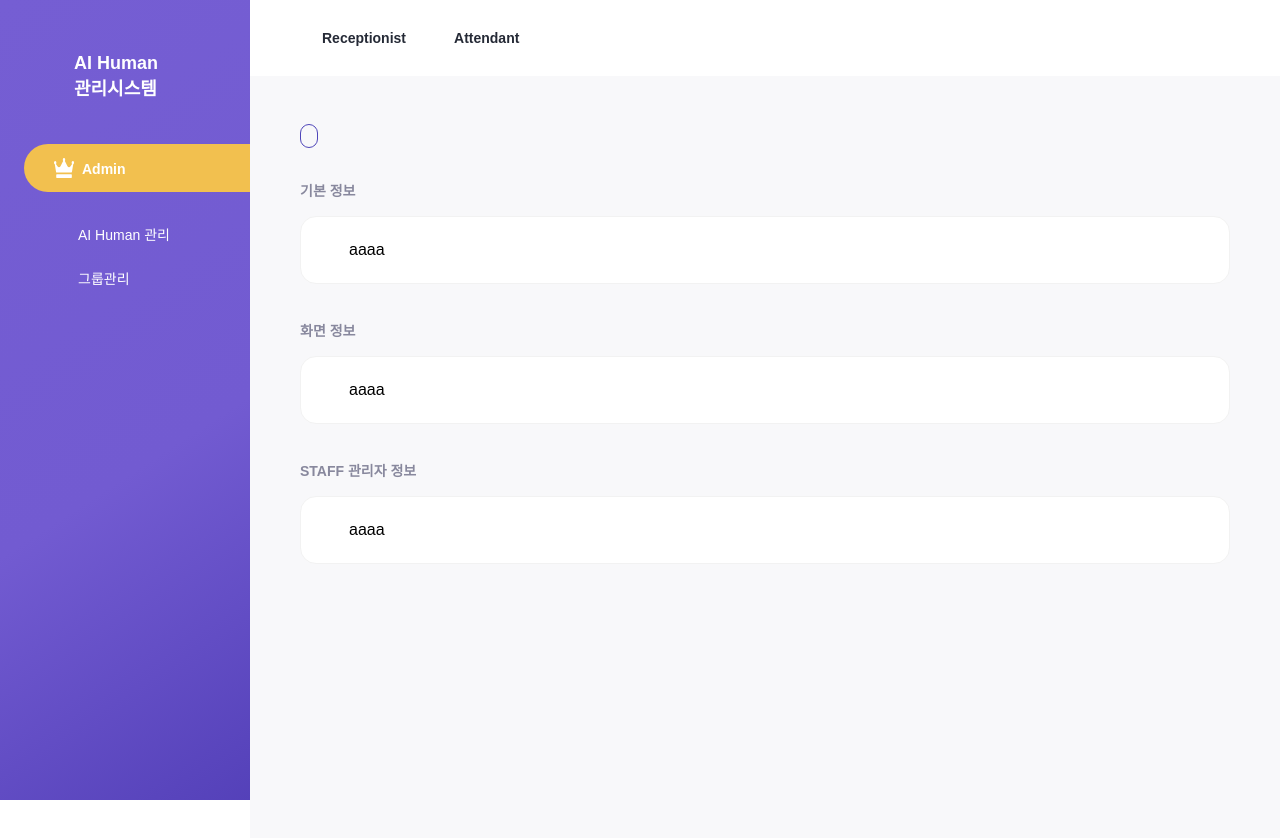
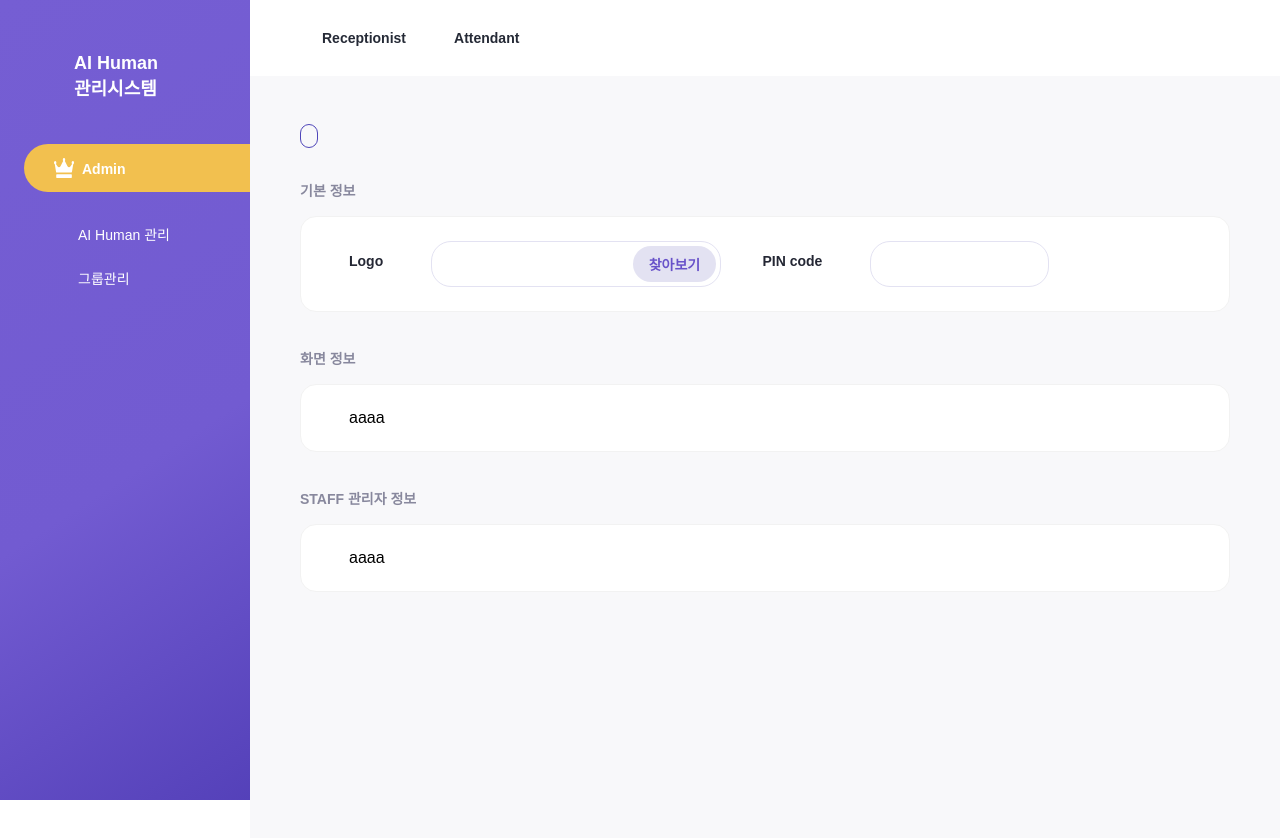
Before and after one commit to zulamrid/minds-admin, a React (Create React App) app: page /#/r.page2 in a window 1280 px wide. Shown: the top 838 px of the page. Built offline with nearby package versions, Linux system fonts and the light colour scheme; a web font is replaced by a local one.

Commit message:
add button

```diff
--- a/src/App/Components/Card/card-styles.css
+++ b/src/App/Components/Card/card-styles.css
@@ -1,9 +1,6 @@
-.card-container{
-
-}
 
 .card-title{
-    margin: 0 654px 16px 0;
+    margin: 0 0px 16px 0;
     font-size: 14px;
     font-weight: bold;
     font-stretch: normal;
--- /dev/null
+++ b/src/App/Components/Inputgroup/Input/Input.js
@@ -0,0 +1,13 @@
+import React from 'react';
+import './input-styles.css';
+
+export default function Input(props) {
+    return (
+        <div className="input-container">
+            <div className="label">
+                {props.label}
+            </div>
+           <input type="text" placeholder={props.placeholder} />
+        </div>
+    )
+}
--- /dev/null
+++ b/src/App/Components/Inputgroup/Input/input-styles.css
@@ -0,0 +1,25 @@
+.input-container{
+    display: flex;
+    flex-direction: row;
+    width: 100%;
+}
+
+.label{
+    margin: 12px 24px 12px 0;
+    font-size: 14px;
+    font-weight: bold;
+    font-stretch: normal;
+    font-style: normal;
+    line-height: normal;
+    letter-spacing: normal;
+    text-align: left;
+    color: #242734;
+}
+
+.input-container input{
+    margin: 0 0 0 24px;
+  border-radius: 20px;
+  border: solid 1px #e3e2f2;
+  background-color: #fff;
+  /* width: 80%; */
+}
--- /dev/null
+++ b/src/App/Components/Inputgroup/Upload/Upload.js
@@ -0,0 +1,16 @@
+import React from 'react';
+import './upload-styles.css';
+
+export default function Upload(props) {
+    return (
+        <div className="upload-container">
+            <div className="label">
+                {props.label}
+            </div>
+            <div class="file-input">
+                <input type="file" id="file" class="file" />
+                <label for="file">찾아보기</label>
+            </div>
+        </div>
+    )
+}
--- /dev/null
+++ b/src/App/Components/Inputgroup/Upload/upload-styles.css
@@ -0,0 +1,50 @@
+.upload-container{
+    display: flex;
+    flex-direction: row;
+    width: 100%;
+}
+
+.label{
+    margin: 12px 24px 12px 0;
+    font-size: 14px;
+    font-weight: bold;
+    font-stretch: normal;
+    font-style: normal;
+    line-height: normal;
+    letter-spacing: normal;
+    text-align: left;
+    color: #242734;
+}
+
+.file-input{
+    display: flex;
+    justify-content: flex-end;
+    margin: 0 0 0 24px;
+    padding: 4px 4px 4px 0;
+    border-radius: 20px;
+    border: solid 1px #e3e2f2;
+    background-color: #fff;
+    width: 100%;
+    margin-right: 10%;
+  }
+
+  .file-input label{
+    padding: 8px 16px;
+    border-radius: 20px;
+    background-color: #e3e2f2;
+    font-size: 14px;
+    font-weight: bold;
+    font-stretch: normal;
+    font-style: normal;
+    line-height: normal;
+    letter-spacing: normal;
+    text-align: left;
+    color: #6852c9;
+  }
+
+  .file {
+    opacity: 0;
+    width: 0.1px;
+    height: 0.1px;
+    position: absolute;
+  }
--- a/src/App/Helper/index.js
+++ b/src/App/Helper/index.js
@@ -16,13 +16,13 @@ export const sidebar_ko = {
         child_label: [
             {
                 label: 'AI Human 관리',
-                title : '관리자',
+                title : '이용자 목록',
                 url: '#',
                 id: 1
             },
             {
                 label: '그룹관리',
-                title : '관리자',
+                title : 'Group 목록',
                 url: '#',
                 id: 2,
             },
@@ -46,7 +46,7 @@ export const sidebar_ko = {
             },
             {
                 label: '출입등록 관리',
-                title : '관리자',
+                title : '출입등록 관리 목록',
                 url: '#',
                 id: 5
             },
@@ -90,3 +90,11 @@ export const receptionist_body = {
         preview : '미리보기'
     }
 }
+
+export const form_label = {
+    logo : "Logo",
+    pin : "PIN code",
+    avatar : "Avatar",
+    button : "Button",
+    background : "Background",
+}
--- a/src/App/Screens/Receptionist/Page2/index.js
+++ b/src/App/Screens/Receptionist/Page2/index.js
@@ -1,7 +1,10 @@
 import React from 'react';
+import './page2.css';
 import Header from '../../../Components/Header/Header';
 import Card from '../../../Components/Card/Card';
-import { receptionist_body } from '../../../Helper';
+import { receptionist_body, form_label } from '../../../Helper';
+import Upload from '../../../Components/Inputgroup/Upload/Upload';
+import Input from '../../../Components/Inputgroup/Input/Input';
 
 export default function Index() {
     return (
@@ -10,7 +13,15 @@ export default function Index() {
             <Card
                 title={receptionist_body.page2.basic}
             >
-                aaaa
+                <div className="body">
+                    <Upload
+                        label={form_label.logo}
+                    />
+                    <Input
+                        label={form_label.pin}
+                        placeholder=""
+                    />
+                </div>
             </Card>
 
             <Card
--- a/src/App/Screens/Receptionist/Page2/page2.css
+++ b/src/App/Screens/Receptionist/Page2/page2.css
@@ -0,0 +1,4 @@
+.body{
+    display: flex;
+    flex-direction: row;
+}
```
